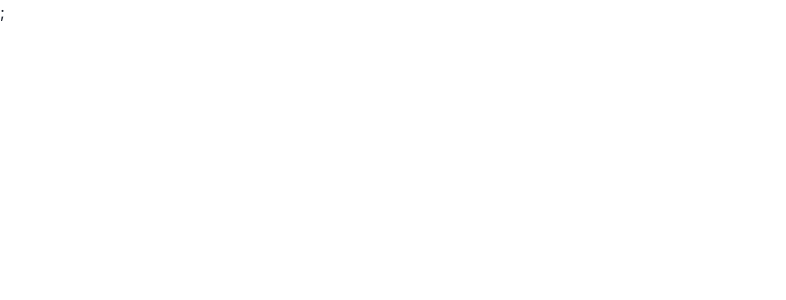
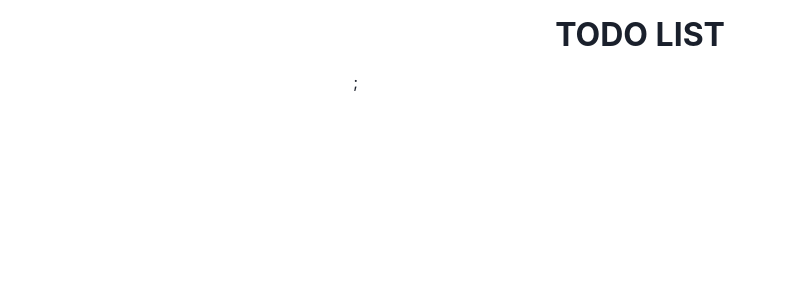
Before and after one commit to shikin93/next-task-tracker, a Next.js app: page / in a window 1280 px wide. Shown: the top 300 px of the page, without its empty margins (0-786 px from the left). Built offline with nearby package versions, Linux system fonts and the light colour scheme.

Commit message:
add layout

```diff
--- /dev/null
+++ b/components/layout.js
@@ -0,0 +1,14 @@
+import { Container } from '@chakra-ui/react';
+import React from 'react';
+import Navbar from './navbar';
+
+const Layout = ({ children }) => (
+  <>
+    <Container>
+      <Navbar />
+      <main>{children}</main>
+    </Container>
+  </>
+);
+
+export default Layout;
--- /dev/null
+++ b/components/navbar.js
@@ -0,0 +1,12 @@
+import { Box, Heading } from '@chakra-ui/react';
+import React from 'react';
+
+const Navbar = () => (
+  <nav>
+    <Box py="1rem">
+      <Heading as="h1" fontSize="2rem" textAlign="center" textTransform="uppercase">Todo List</Heading>
+    </Box>
+  </nav>
+);
+
+export default Navbar;
--- a/pages/_app.js
+++ b/pages/_app.js
@@ -1,9 +1,12 @@
 import { ChakraProvider } from '@chakra-ui/react';
+import Layout from '../components/layout';
 
 function MyApp({ Component, pageProps }) {
   return (
     <ChakraProvider>
-      <Component {...pageProps} />;
+      <Layout>
+        <Component {...pageProps} />;
+      </Layout>
     </ChakraProvider>
   );
 }
```
